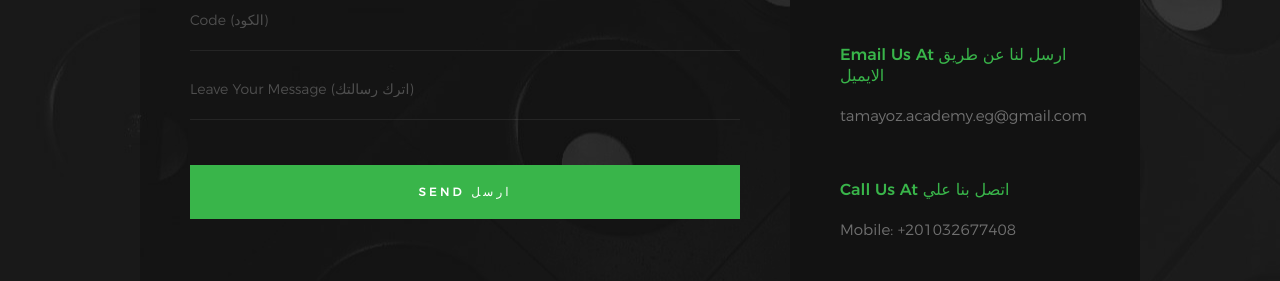
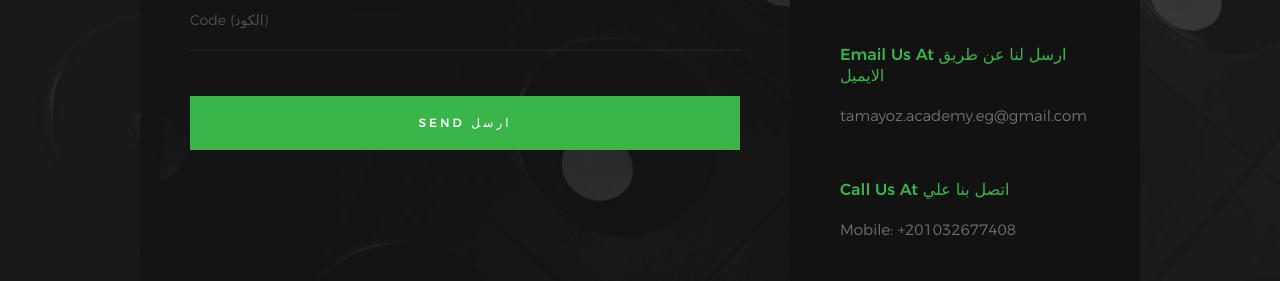
Before and after one commit to TamayozAcademy/TamayozAcademy.github.io, a plain HTML site: page index.html in a window 1280 px wide. Shown: the part 7365-7646 px from the top of the page. Drawn offline with Linux system fonts and the light colour scheme; files whose address does not match are found by name.

Commit message:
Update index.html

```diff
--- a/index.html
+++ b/index.html
@@ -584,10 +584,6 @@
                     </div>
 
 
-			    <div class="form-field">
-                        <input name="entry.2085534343" type="text" id="entry.2085534343" placeholder="Leave Your Message (اترك رسالتك) " value="" minlength="2" required="" aria-required="true" class="full-width">
-                    </div>
-
                     <div class="form-field">
                         <button class="full-width btn--primary">Send ارسل</button>
                         <div class="submit-loader">
```
